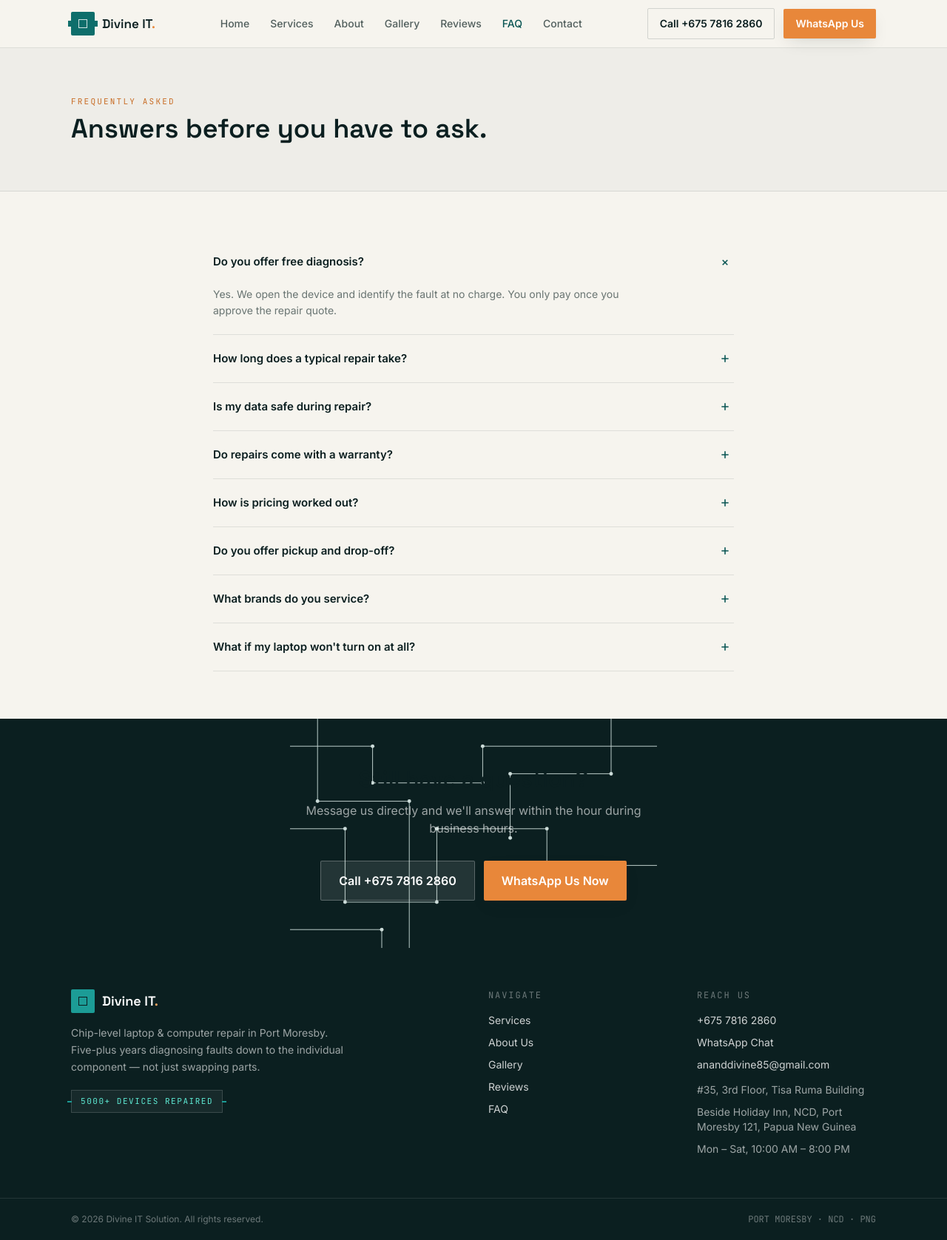
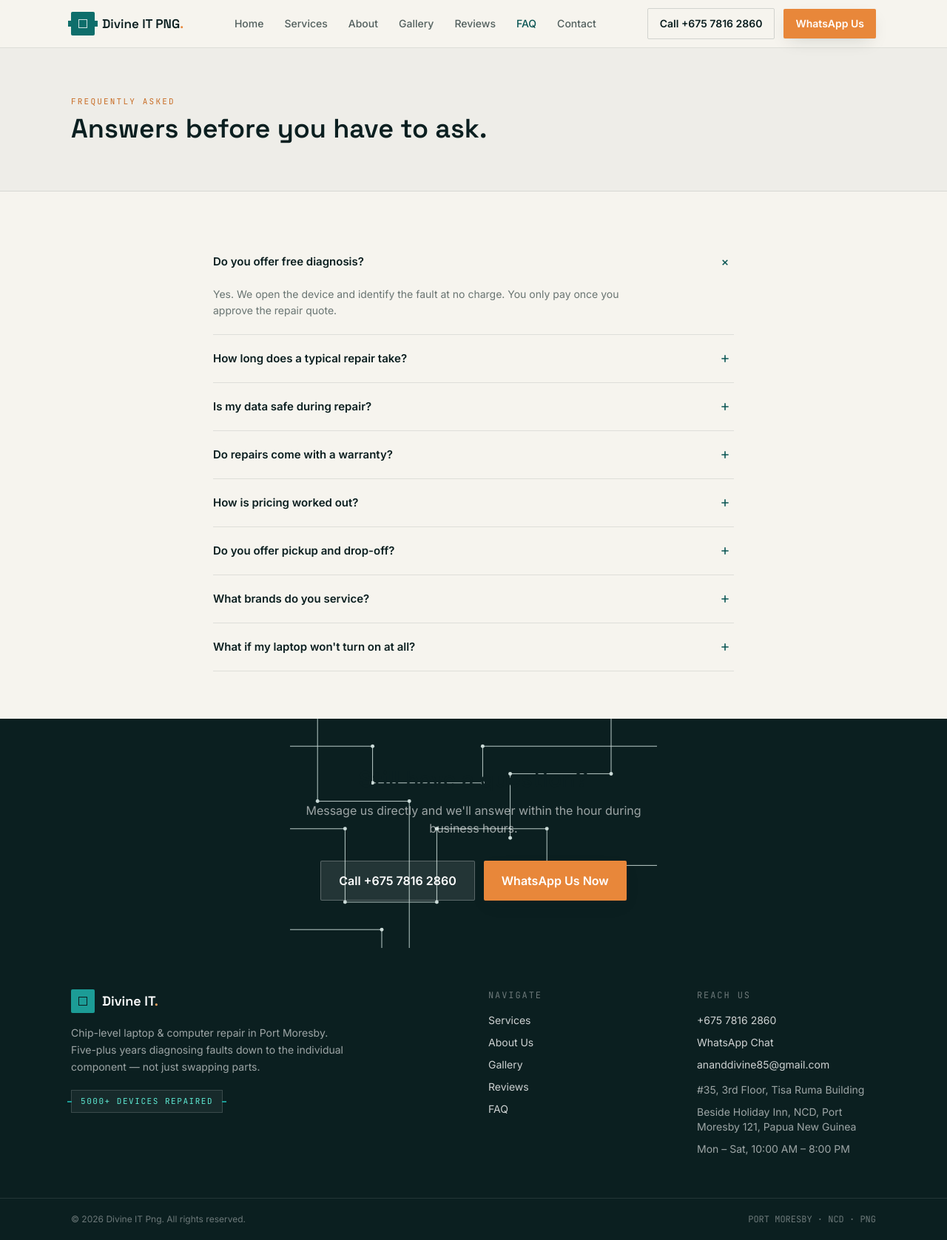
Before and after one commit to Ananddivine/DIVINE-IT-SOLUTION, a React (Vite) app: page /faq in a window 1280 px wide. Shown: the whole page at 74% size. Built offline with nearby package versions, Linux system fonts and the light colour scheme.

Commit message:
Initial commit

```diff
--- a/index.html
+++ b/index.html
@@ -4,8 +4,8 @@
     <meta charset="UTF-8" />
     <link rel="icon" type="image/svg+xml" href="/chip-icon.svg" />
     <meta name="viewport" content="width=device-width, initial-scale=1.0" />
-    <meta name="description" content="Divine IT Solutions — chip-level laptop & computer repair in Port Moresby. 5+ years experience, 5000+ devices repaired. Free diagnosis, genuine parts, fast turnaround." />
-    <title>Divine IT Solutions | Chip-Level Laptop & Computer Repair — Port Moresby</title>
+    <meta name="description" content="Divine IT Png — chip-level laptop & computer repair in Port Moresby. 5+ years experience, 5000+ devices repaired. Free diagnosis, genuine parts, fast turnaround." />
+    <title>Divine IT Png | Chip-Level Laptop & Computer Repair — Port Moresby</title>
     <link rel="preconnect" href="https://fonts.googleapis.com" />
     <link rel="preconnect" href="https://fonts.gstatic.com" crossorigin />
     <link href="https://fonts.googleapis.com/css2?family=Space+Grotesk:wght@500;600;700&family=Inter:wght@400;500;600;700&family=JetBrains+Mono:wght@400;500;600&display=swap" rel="stylesheet" />
--- a/package.json
+++ b/package.json
@@ -1,5 +1,5 @@
 {
-  "name": "divine-it-solutions",
+  "name": "divine-it-png",
   "private": true,
   "version": "0.0.0",
   "type": "module",
--- a/src/components/Footer.jsx
+++ b/src/components/Footer.jsx
@@ -48,7 +48,7 @@ export default function Footer() {
       </div>
       <div className="border-t border-white/10">
         <div className="max-w-6xl mx-auto px-5 md:px-8 py-5 flex flex-col sm:flex-row justify-between gap-2 text-xs text-white/40">
-          <p>© {new Date().getFullYear()} Divine IT Solution. All rights reserved.</p>
+          <p>© {new Date().getFullYear()} Divine IT Png. All rights reserved.</p>
           <p className="font-mono">PORT MORESBY · NCD · PNG</p>
         </div>
       </div>
--- a/src/components/Header.jsx
+++ b/src/components/Header.jsx
@@ -30,7 +30,7 @@ export default function Header() {
             <span className="w-3 h-3 border border-white/80" />
           </span>
           <span className="font-display font-semibold text-[17px] leading-none">
-            Divine IT<span className="text-amber-500">.</span>
+            Divine IT PNG<span className="text-amber-500">.</span>
           </span>
         </NavLink>
 
--- a/src/pages/Contact.jsx
+++ b/src/pages/Contact.jsx
@@ -203,7 +203,7 @@ export default function Contact() {
 
           <div className="rounded-sm overflow-hidden border border-ink/10 aspect-video">
             <iframe
-              title="Divine IT Solution location"
+              title="Divine IT Png location"
               className="w-full h-full"
               loading="lazy"
               referrerPolicy="no-referrer-when-downgrade"
--- a/src/pages/Home.jsx
+++ b/src/pages/Home.jsx
@@ -28,7 +28,7 @@ export default function Home() {
             We fix laptops other shops call <span className="text-teal-600">un-fixable.</span>
           </h1>
           <p className="mt-6 text-lg text-ink/60 max-w-xl leading-relaxed">
-            Divine IT Solution repairs down to the individual chip on the motherboard —
+            Divine IT Png repairs down to the individual chip on the motherboard —
             not just parts-swapping. 5+ years of experience, 5000+ laptops and computers repaired
             in Port Moresby.
           </p>
```
Also changed, not shown: 2 other files (tests, documents, lock files or other folders).
